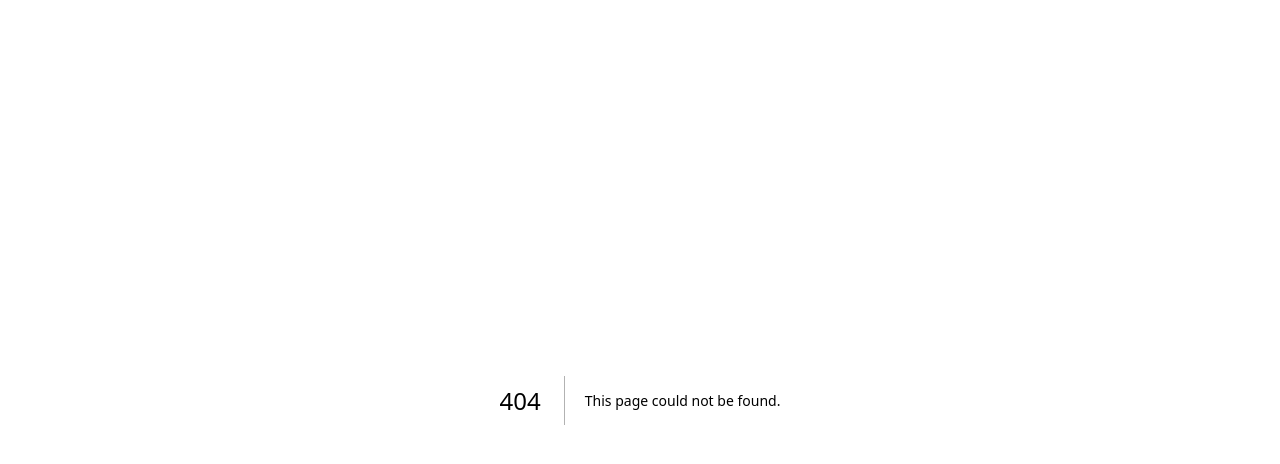
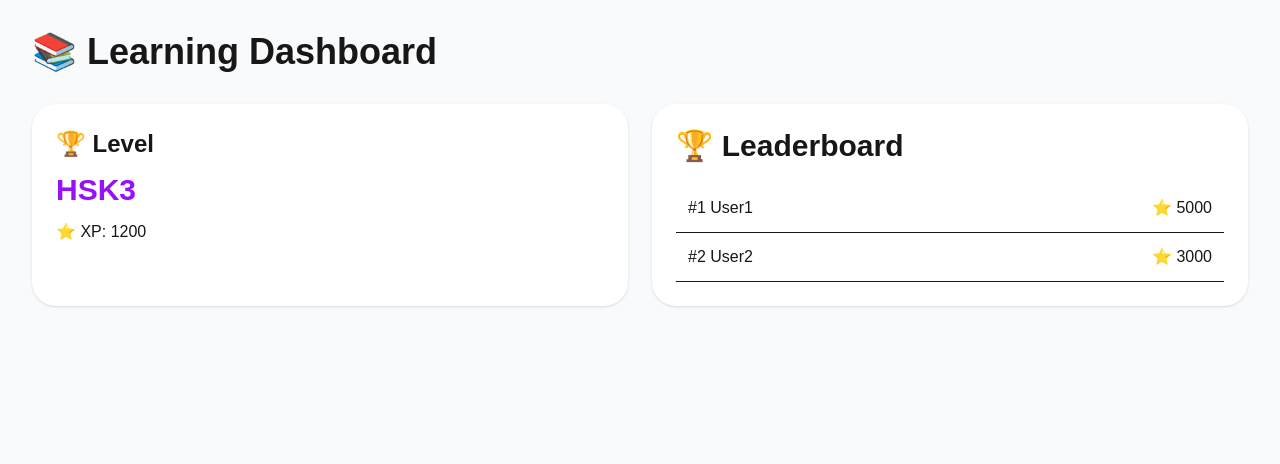
Before and after one commit to vinhdau088-cloud/Chinese, a Next.js app: page /dashboard in a window 1280 px wide. Before the commit this address had no page. Shown: the top 464 px of the page. Built offline with nearby package versions, Linux system fonts and the light colour scheme.

Commit message:
Create page.tsx

```diff
--- /dev/null
+++ b/app/dashboard/page.tsx
@@ -0,0 +1,57 @@
+import Leaderboard
+from "@/components/leaderboard/Leaderboard";
+
+import XPCard
+from "@/components/profile/XPCard";
+
+
+export default function Dashboard(){
+
+
+return(
+
+<main className="
+p-8
+bg-gray-50
+min-h-screen
+">
+
+
+<h1 className="
+text-4xl
+font-bold
+mb-8
+">
+
+📚 Learning Dashboard
+
+</h1>
+
+
+<div className="
+grid
+md:grid-cols-2
+gap-6
+">
+
+
+<XPCard
+
+xp={1200}
+
+level="HSK3"
+
+/>
+
+
+<Leaderboard/>
+
+
+</div>
+
+
+</main>
+
+)
+
+}
```
